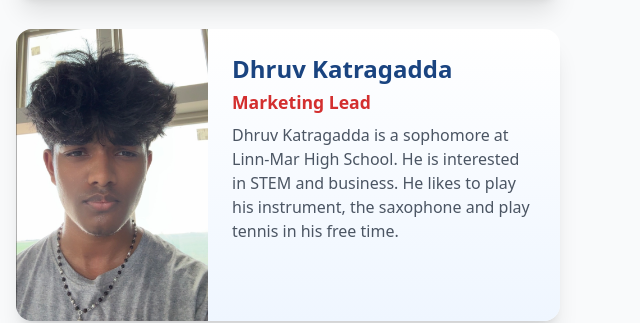
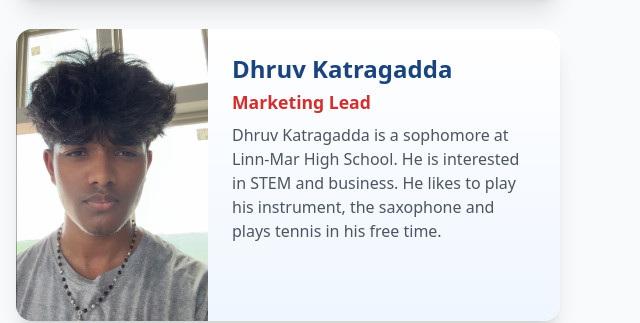
Before and after one commit to Cedar-Rapids-STEM-Circle/crstemcircle, a website: page index.html in a window 1280 px wide. Shown: the part 3069-3392 px from the top of the page, 640-1280 px from the left. Drawn offline with nearby package versions, Linux system fonts and the light colour scheme.

Commit message:
i added the letter s fixed grammar

```diff
--- a/index.html
+++ b/index.html
@@ -305,7 +305,7 @@
                     <div class="p-6 flex-1">
                         <h3 class="text-2xl font-bold text-stem-blue mb-1">Dhruv Katragadda</h3>
                         <div class="text-stem-red font-bold mb-2 text-[1.1rem]">Marketing Lead</div>
-                        <p class="text-gray-600 hidden sm:block">Dhruv Katragadda is a sophomore at Linn-Mar High School. He is interested in STEM and business. He likes to play his instrument, the saxophone and play tennis in his free time.</p>
+                        <p class="text-gray-600 hidden sm:block">Dhruv Katragadda is a sophomore at Linn-Mar High School. He is interested in STEM and business. He likes to play his instrument, the saxophone and plays tennis in his free time.</p>
                     </div>
                 </div>
                 <div class="bg-gradient-to-b from-white to-blue-50 rounded-2xl shadow-xl overflow-hidden transition-transform duration-300 hover:-translate-y-4 flex flex-col md:flex-row">
```
